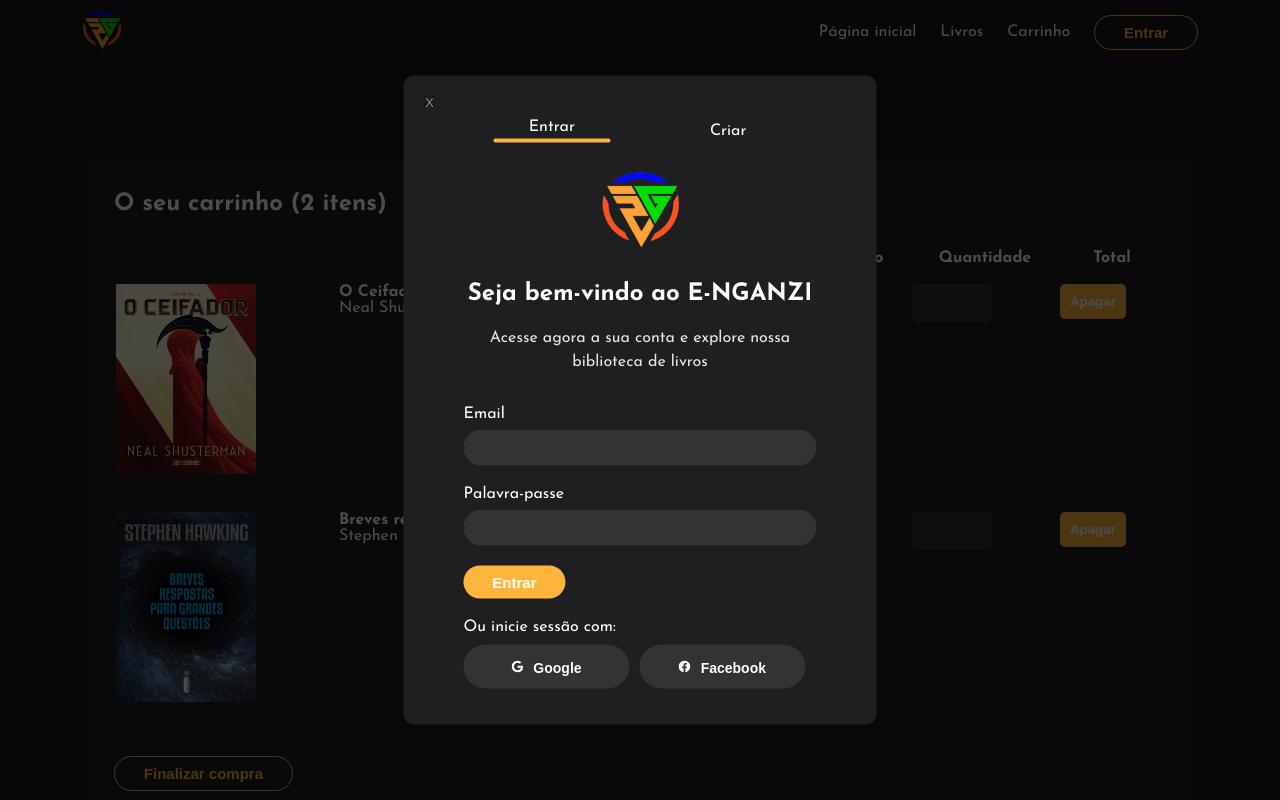
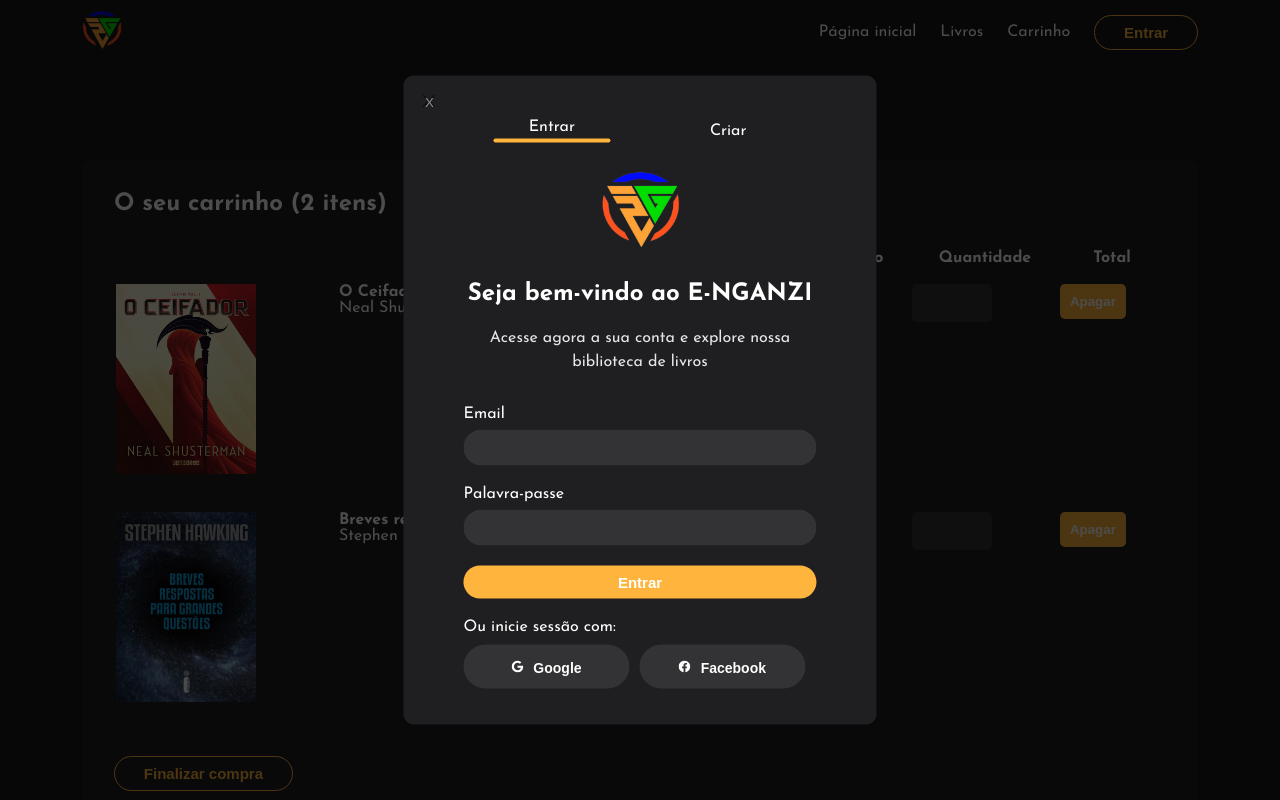
Before and after one commit to ArielChama/Livraria, a Next.js app: page /cart in a window 1280 px wide. Both pictures are taken after a click on the item "Entrar". Shown: the top 800 px of the page. Built offline with nearby package versions, Linux system fonts and the light colour scheme.

Commit message:
Atualizando os estilos globais

```diff
--- a/src/styles/globals.css
+++ b/src/styles/globals.css
@@ -60,7 +60,7 @@ li {
   border: transparent;
   border-radius: 50px;
   background-color: #FFB53D;
-  transition: 0.3s ease-in-out;
+  transition: 0.2s ease-in-out;
 }
 
 .buttonPrimary:hover {
@@ -78,6 +78,10 @@ li {
   background-color: #FFB53D;
   color: #fff;
   border: 1px solid #FFB53D;
+}
+
+.w_100 {
+  width: 100%;
 }
 
 @media (min-width: 576px) {
```
